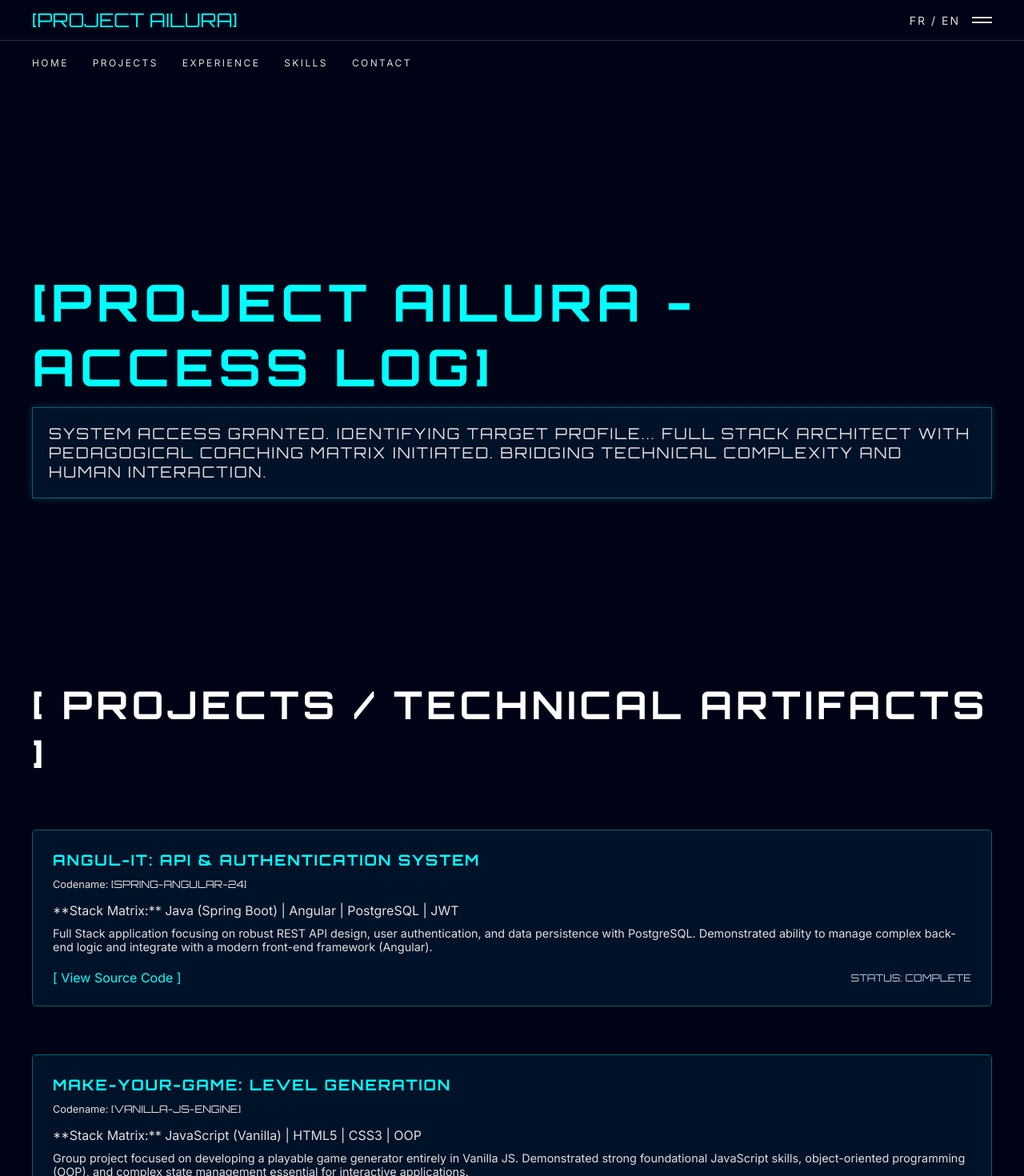
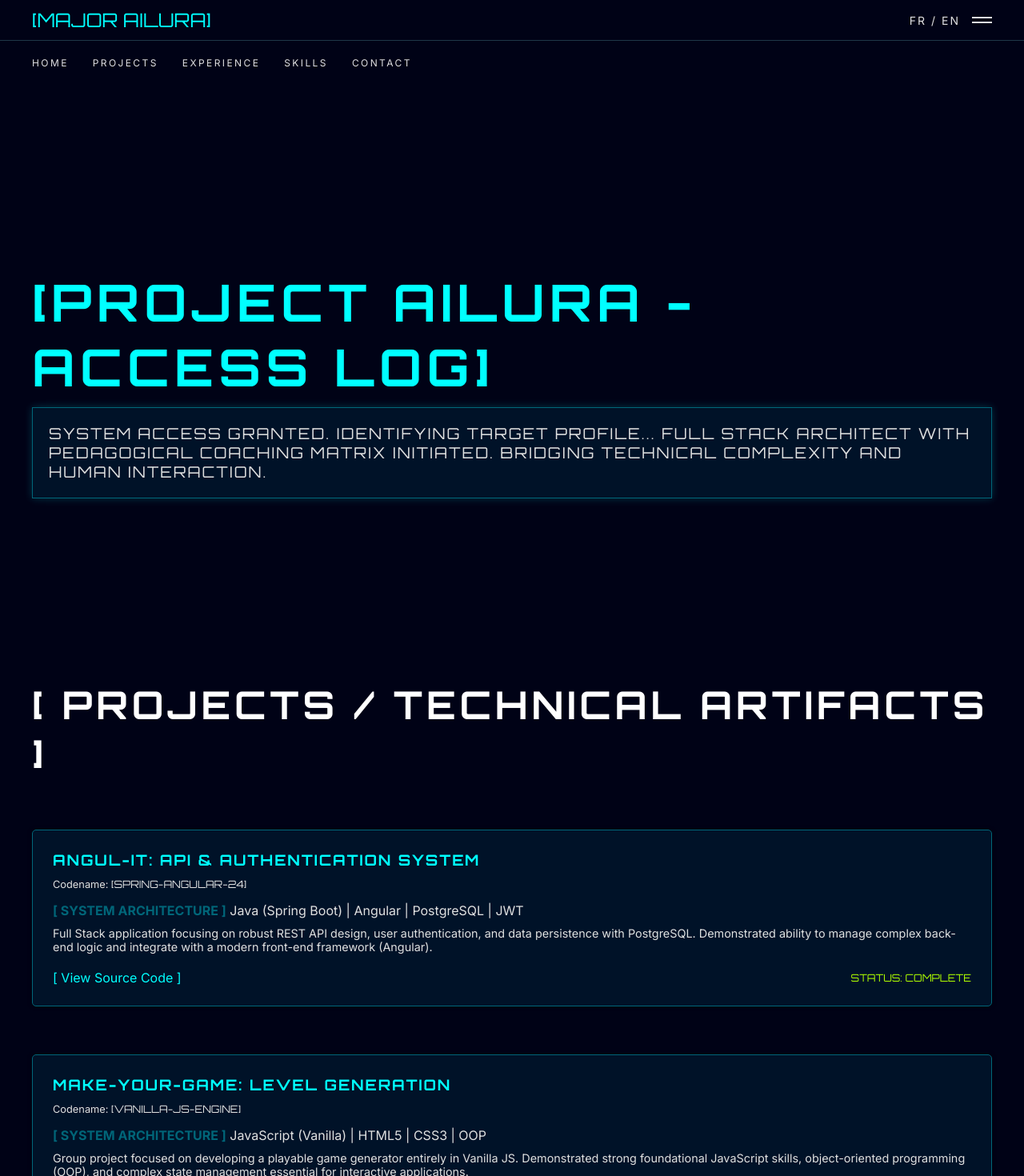
Before and after one commit to Ailura4020/portfolio-gits, a React (Vite) app: page / in a window 1280 px wide. Shown: the top 1470 px of the page at 80% size. Built offline with nearby package versions, Linux system fonts and the light colour scheme.

Commit message:
style: update text to System Architecture and set status color to acid green

```diff
--- a/index.html
+++ b/index.html
@@ -4,7 +4,7 @@
     <meta charset="UTF-8" />
     <link rel="icon" type="image/svg+xml" href="/vite.svg" />
     <meta name="viewport" content="width=device-width, initial-scale=1.0" />
-    <title>portfolio-gits</title>
+    <title>Ailura-Portfolio</title>
   </head>
   <body>
     <div id="root"></div>
--- a/src/App.tsx
+++ b/src/App.tsx
@@ -25,7 +25,7 @@ const NavigationBar: React.FC = () => {
     >
         <div style={{ display: 'flex', justifyContent: 'space-between', alignItems: 'center', padding: '10px 40px', height: '50px' }}>
           <div style={{ fontFamily: 'var(--font-title)', fontSize: '24px', color: 'var(--color-accent-neon)' }}>
-              [PROJECT AILURA]
+              [MAJOR AILURA]
           </div>
           <div style={{ display: 'flex', gap: '15px', alignItems: 'center', color: 'var(--color-text-primary)' }}>
               <span style={{ fontSize: '14px', letterSpacing: '2px' }}>FR / EN</span>
--- a/src/components/ProjectCard.tsx
+++ b/src/components/ProjectCard.tsx
@@ -32,17 +32,23 @@ const ProjectCard: React.FC<ProjectCardProps> = ({ project }) => {
       <p style={{ color: 'var(--color-interface-light)', fontSize: '0.8em', marginBottom: '15px' }}>
         Codename: <span style={{ fontFamily: 'var(--font-title)' }}>[{project.codename}]</span>
       </p>
+
+      {/* CORRECTION ICI : "SYSTEM ARCHITECTURE" au lieu de "Stack Matrix" */}
       <p style={{ color: 'var(--color-text-primary)', marginBottom: '10px' }}>
-        **Stack Matrix:** {project.stack.join(' | ')}
+        <strong style={{ color: 'var(--color-accent-teal)' }}>[ SYSTEM ARCHITECTURE ]</strong> {project.stack.join(' | ')}
       </p>
+
       <p style={{ marginBottom: '20px', fontSize: '0.9em' }}>
         {project.summary}
       </p>
+
       <div style={{ display: 'flex', justifyContent: 'space-between', alignItems: 'center' }}>
         <a href={project.githubLink} target="_blank" rel="noopener noreferrer"
            style={{ color: 'var(--color-accent-neon)' }}>
           [ View Source Code ]
         </a>
+
+        {/* Le statut utilisera maintenant le vert défini dans accent-secondary */}
         <span style={{
           color: project.status === 'Complete' ? 'var(--color-accent-secondary)' : 'var(--color-accent-teal)',
           fontFamily: 'var(--font-title)',
--- a/src/index.css
+++ b/src/index.css
@@ -8,7 +8,7 @@
   --color-text-title: #ffffff;
   --color-accent-neon: #00ffff;
   --color-accent-teal: #006679;
-  --color-accent-secondary: #afc9e0;
+  --color-accent-secondary: #afff00;
   --color-interface-dark: #1f3747;
   --font-title: 'Orbitron', sans-serif;
   --font-body: 'Inter', sans-serif;
```
